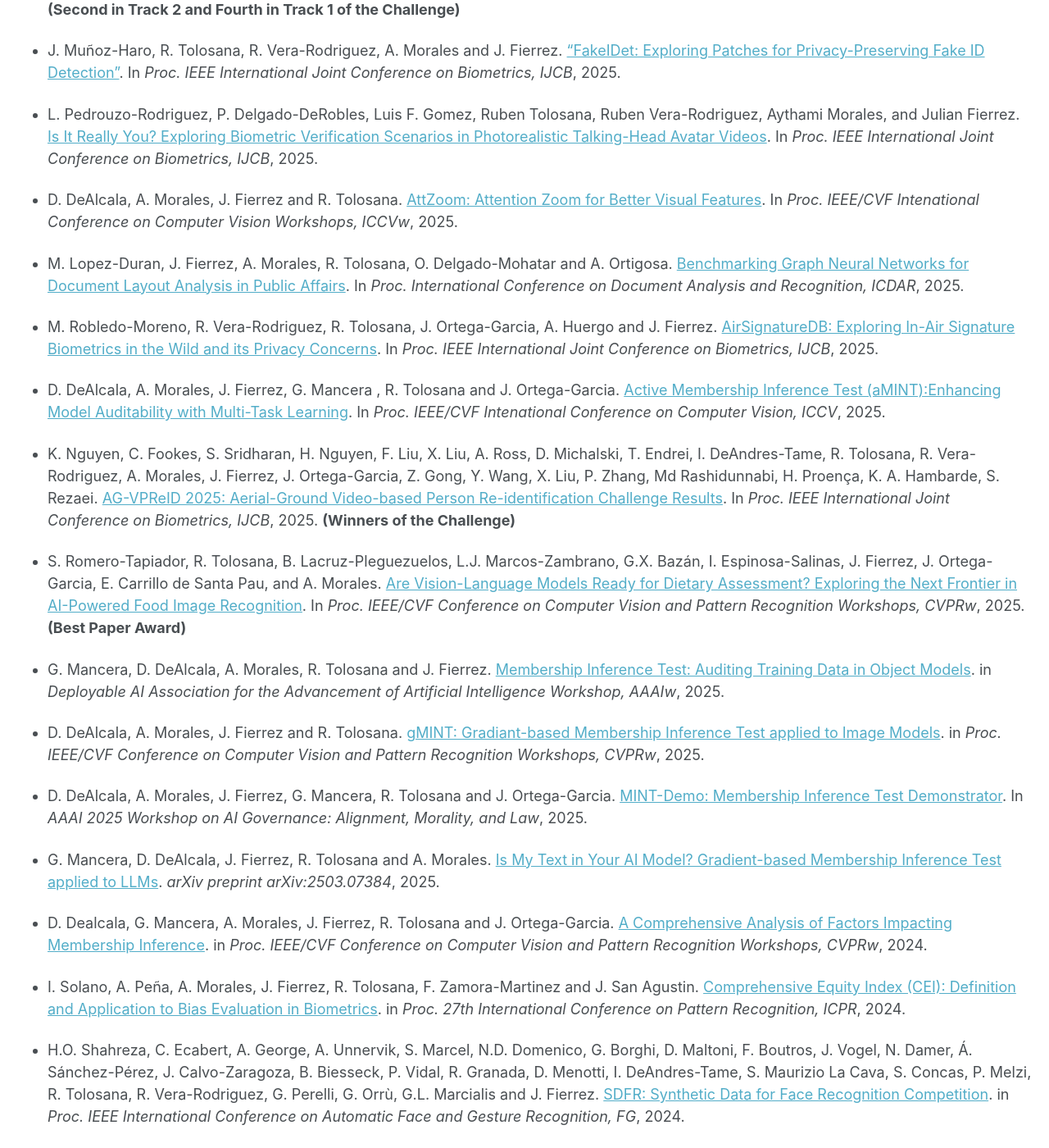
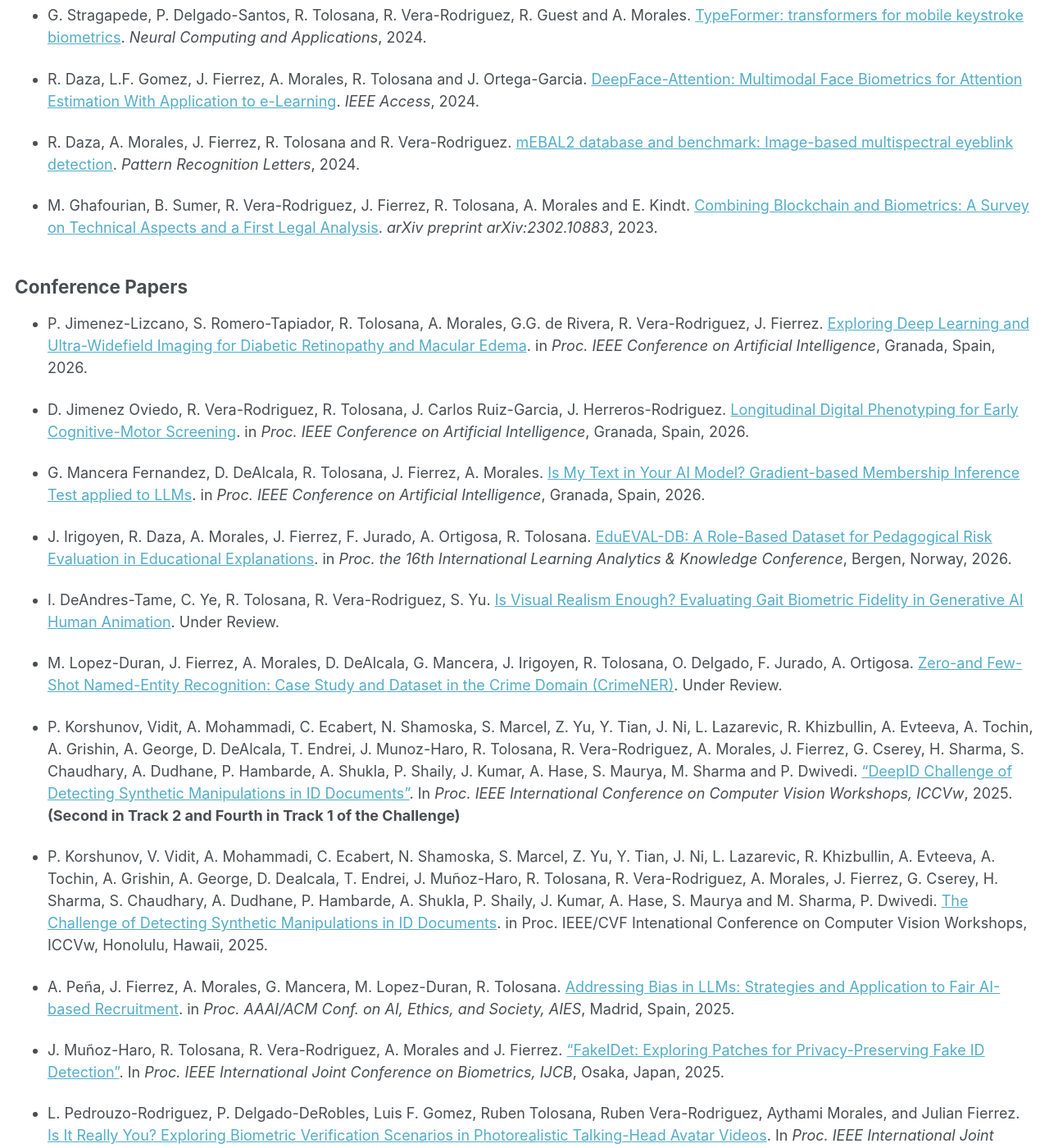
Before and after one commit to catedraeniauam/catedraeniauam.github.io, a Jekyll site: the page built from _pages/publications.md, in a window 1280 px wide and 1400 px high, scrolled down 1480 px. Shown: the whole window at 82% size. Built offline with Jekyll 4.4.1, drawn with Linux system fonts in a browser that asks for light colours; some of the changed text lies outside the part shown.

Commit message:
Añadimos multiples publicaciones y revistas

```diff
--- a/_pages/publications.md
+++ b/_pages/publications.md
@@ -7,6 +7,18 @@ author_profile: true
 
 Journal Articles
 -----
+
+- B. Biesseck, P. Vidal, L. Coelho, R. Granada, R. Tolosana, D. Menotti. <a href="https://ieeexplore.ieee.org/abstract/document/11345108">Are Synthetic Data As Good As Real Data For Recognizing Doppelgängers and Twins Faces?</a>. *IEEE Access*, 2026.
+
+- S. Romero-Tapiador, R. Tolosana, A. Morales, B. Lacruz-Pleguezuelos, S. Bosch Pastor, L.J. Marcos-Zambrano, G.X. Bazán, G. Freixer, R. Vera-Rodriguez, J. Fierrez, J. Ortega-Garcia, I. Espinosa-Salinas, E. Carrillo de Santa Pau. <a href="https://arxiv.org/abs/2409.08700">Personalized Weight Loss Management through Wearable Devices and Artificial Intelligence</a>. *Computers in Biology and Medicine*, minor revision.
+
+- I. Solano, J. Fierrez, A. Morales, A. Peña, R. Tolosana, F. Zamora-Martinez, J. San Agustin. <a href="https://arxiv.org/abs/2506.10564">Balancing Tails when Comparing Distributions: Comprehensive Equity Index (CEI) with Application to Bias Evaluation in Operational Face Biometrics</a>. *Pattern Recognition*, minor revision.
+
+- S. Romero-Tapiador, P. Rodriguez-Mier, M. Garrido-Rodriguez, R. Tolosana, A. Morales, J. Saez-Rodriguez. <a href="https://www.biorxiv.org/content/10.1101/2025.09.08.674873v1.abstract">ScAPE: A lightweight multitask learning baseline method to predict transcriptomic responses to perturbations</a>. *Bioinformatics*, under review.
+
+- P. Melzi, H. Otroshi Shahreza, C. Rathgeb, R. Tolosana, R. Vera-Rodriguez, J. Fierrez, S. Marcel, C. Busch. <a href="https://ieeexplore.ieee.org/abstract/document/11086598">Cancelable Biometrics with Soft-biometric Privacy Enhancement</a>. *IEEE Access*, 2025.
+
+- H. Otroshi Shahreza, P. Melzi, D. Osorio-Roig, C. Rathgeb, C. Busch, S. Marcel, R. Tolosana, R. Vera-Rodriguez. <a href="https://arxiv.org/abs/2302.13286">Benchmarking of Cancelable Biometrics for Deep Templates</a>. *EURASIP Journal on Image and Video Processing*, 2025.
 
 - J. Muñoz-Haro, R. Tolosana, J. Fierrez, R. Vera-Rodriguez, A. Morales. <a href="https://www.sciencedirect.com/science/article/pii/S1566253525010310">Privacy-Aware Detection of Fake Identity Documents: Methodology, Benchmark, and Improved Algorithms (FakeIDet2)</a>. *Information Fusion*, 2025.
 
@@ -33,22 +45,42 @@ Journal Articles
 Conference Papers
 -----
 
+- P. Jimenez-Lizcano, S. Romero-Tapiador, R. Tolosana, A. Morales, G.G. de Rivera, R. Vera-Rodriguez, J. Fierrez. <a href="https://arxiv.org/abs/2603.08235">Exploring Deep Learning and Ultra-Widefield Imaging for Diabetic Retinopathy and Macular Edema</a>. in *Proc. IEEE Conference on Artificial Intelligence*, Granada, Spain, 2026.
+
+- D. Jimenez Oviedo, R. Vera-Rodriguez, R. Tolosana, J. Carlos Ruiz-Garcia, J. Herreros-Rodriguez. <a href="">Longitudinal Digital Phenotyping for Early Cognitive-Motor Screening</a>. in *Proc. IEEE Conference on Artificial Intelligence*, Granada, Spain, 2026.
+
+- G. Mancera Fernandez, D. DeAlcala, R. Tolosana, J. Fierrez, A. Morales. <a href="https://arxiv.org/abs/2503.07384">Is My Text in Your AI Model? Gradient-based Membership Inference Test applied to LLMs</a>. in *Proc. IEEE Conference on Artificial Intelligence*, Granada, Spain, 2026.
+
+- J. Irigoyen, R. Daza, A. Morales, J. Fierrez, F. Jurado, A. Ortigosa, R. Tolosana. <a href="https://arxiv.org/abs/2602.15531">EduEVAL-DB: A Role-Based Dataset for Pedagogical Risk Evaluation in Educational Explanations</a>. in *Proc. the 16th International Learning Analytics & Knowledge Conference*, Bergen, Norway, 2026.
+
+- I. DeAndres-Tame, C. Ye, R. Tolosana, R. Vera-Rodriguez, S. Yu. <a href="https://arxiv.org/abs/2512.19275">Is Visual Realism Enough? Evaluating Gait Biometric Fidelity in Generative AI Human Animation</a>. Under Review.
+
+- M. Lopez-Duran, J. Fierrez, A. Morales, D. DeAlcala, G. Mancera, J. Irigoyen, R. Tolosana, O. Delgado, F. Jurado, A. Ortigosa. <a href="https://arxiv.org/abs/2603.02150">Zero-and Few-Shot Named-Entity Recognition: Case Study and Dataset in the Crime Domain (CrimeNER)</a>. Under Review.
+
 - P. Korshunov, Vidit, A. Mohammadi, C. Ecabert, N. Shamoska, S. Marcel, Z. Yu, Y. Tian, J. Ni, L. Lazarevic, R. Khizbullin, A. Evteeva, A. Tochin, A. Grishin, A. George, D. DeAlcala, T. Endrei, J. Munoz-Haro, R. Tolosana, R. Vera-Rodriguez, A. Morales, J. Fierrez, G. Cserey, H. Sharma, S. Chaudhary, A. Dudhane, P. Hambarde, A. Shukla, P. Shaily, J. Kumar, A. Hase, S. Maurya, M. Sharma and P. Dwivedi. <a href="https://publications.idiap.ch/attachments/papers/2025/Korshunov_ICCV_2025.pdf">"DeepID Challenge of Detecting Synthetic Manipulations in ID Documents"</a>. In *Proc. IEEE International Conference on Computer Vision Workshops, ICCVw*, 2025. **(Second in Track 2 and Fourth in Track 1 of the Challenge)**
 
-- J. Muñoz-Haro, R. Tolosana, R. Vera-Rodriguez, A. Morales and J. Fierrez. <a href="https://arxiv.org/abs/2504.07761">“FakeIDet: Exploring Patches for Privacy-Preserving Fake ID Detection”</a>. In *Proc. IEEE International Joint Conference on Biometrics, IJCB*, 2025.
+- P. Korshunov, V. Vidit, A. Mohammadi, C. Ecabert, N. Shamoska, S. Marcel, Z. Yu, Y. Tian, J. Ni, L. Lazarevic, R. Khizbullin, A. Evteeva, A. Tochin, A. Grishin, A. George, D. Dealcala, T. Endrei, J. Muñoz-Haro, R. Tolosana, R. Vera-Rodriguez, A. Morales, J. Fierrez, G. Cserey, H. Sharma, S. Chaudhary, A. Dudhane, P. Hambarde, A. Shukla, P. Shaily, J. Kumar, A. Hase, S. Maurya and M. Sharma, P. Dwivedi. <a href="https://openaccess.thecvf.com/ICCV2025_workshops/DeepID">The Challenge of Detecting Synthetic Manipulations in ID Documents</a>. in Proc. IEEE/CVF Intenational Conference on Computer Vision Workshops, ICCVw, Honolulu, Hawaii, 2025.
 
-- L. Pedrouzo-Rodriguez, P. Delgado-DeRobles, Luis F. Gomez, Ruben Tolosana, Ruben Vera-Rodriguez, Aythami Morales, and Julian Fierrez. <a href="https://arxiv.org/abs/2508.00748">Is It Really You? Exploring Biometric Verification Scenarios in Photorealistic Talking-Head Avatar Videos</a>. In *Proc. IEEE International Joint Conference on Biometrics, IJCB*, 2025.
+- A. Peña, J. Fierrez, A. Morales, G. Mancera, M. Lopez-Duran, R. Tolosana. <a href="https://ojs.aaai.org/index.php/AIES/article/view/36689">Addressing Bias in LLMs: Strategies and Application to Fair AI-based Recruitment</a>. in *Proc. AAAI/ACM Conf. on AI, Ethics, and Society, AIES*, Madrid, Spain, 2025.
 
-- D. DeAlcala, A. Morales, J. Fierrez and R. Tolosana. <a href="https://openaccess.thecvf.com/content/ICCV2025W/HCV/html/DeAlcala_AttZoom_Attention_Zoom_for_Better_Visual_Features_ICCVW_2025_paper.html">AttZoom: Attention Zoom for Better Visual Features</a>. In *Proc. IEEE/CVF Intenational Conference on Computer Vision Workshops, ICCVw*, 2025.
+- J. Muñoz-Haro, R. Tolosana, R. Vera-Rodriguez, A. Morales and J. Fierrez. <a href="https://arxiv.org/abs/2504.07761">“FakeIDet: Exploring Patches for Privacy-Preserving Fake ID Detection”</a>. In *Proc. IEEE International Joint Conference on Biometrics, IJCB*, Osaka, Japan, 2025.
+
+- L. Pedrouzo-Rodriguez, P. Delgado-DeRobles, Luis F. Gomez, Ruben Tolosana, Ruben Vera-Rodriguez, Aythami Morales, and Julian Fierrez. <a href="https://arxiv.org/abs/2508.00748">Is It Really You? Exploring Biometric Verification Scenarios in Photorealistic Talking-Head Avatar Videos</a>. In *Proc. IEEE International Joint Conference on Biometrics, IJCB*, Osaka, Japan, 2025.
+
+- D. DeAlcala, A. Morales, J. Fierrez and R. Tolosana. <a href="https://openaccess.thecvf.com/content/ICCV2025W/HCV/html/DeAlcala_AttZoom_Attention_Zoom_for_Better_Visual_Features_ICCVW_2025_paper.html">AttZoom: Attention Zoom for Better Visual Features</a>. In *Proc. IEEE/CVF Intenational Conference on Computer Vision Workshops, ICCVw*, Honolulu, Hawaii, 2025.
 
 - M. Lopez-Duran, J. Fierrez, A. Morales, R. Tolosana, O. Delgado-Mohatar and A. Ortigosa. <a href="https://arxiv.org/pdf/2505.14699?">Benchmarking Graph Neural Networks for
 Document Layout Analysis in Public Affairs</a>. In *Proc. International Conference on Document Analysis and Recognition, ICDAR*, 2025.
 
-- M. Robledo-Moreno, R. Vera-Rodriguez, R. Tolosana, J. Ortega-Garcia, A. Huergo and J. Fierrez. <a href="https://arxiv.org/pdf/2508.08502">AirSignatureDB: Exploring In-Air Signature Biometrics in the Wild and its Privacy Concerns</a>. In *Proc. IEEE International Joint Conference on Biometrics, IJCB*, 2025.
+- M. Robledo-Moreno, R. Vera-Rodriguez, R. Tolosana, J. Ortega-Garcia, A. Huergo and J. Fierrez. <a href="https://arxiv.org/pdf/2508.08502">AirSignatureDB: Exploring In-Air Signature Biometrics in the Wild and its Privacy Concerns</a>. In *Proc. IEEE International Joint Conference on Biometrics, IJCB*, Osaka, Japan, 2025.
 
 - D. DeAlcala, A. Morales, J. Fierrez, G. Mancera , R. Tolosana and J. Ortega-Garcia. <a href="https://openaccess.thecvf.com/content/ICCV2025/html/DeAlcala_Active_Membership_Inference_Test_aMINT_Enhancing_Model_Auditability_with_Multi-Task_ICCV_2025_paper.html">Active Membership Inference Test (aMINT):Enhancing Model Auditability with Multi-Task Learning</a>. In *Proc. IEEE/CVF Intenational Conference on Computer Vision, ICCV*, 2025.
 
-- K. Nguyen, C. Fookes, S. Sridharan, H. Nguyen, F. Liu, X. Liu, A. Ross, D. Michalski, T. Endrei, I. DeAndres-Tame, R. Tolosana, R. Vera-Rodriguez, A. Morales, J. Fierrez, J. Ortega-Garcia, Z. Gong, Y. Wang, X. Liu, P. Zhang, Md Rashidunnabi, H. Proença, K. A. Hambarde, S. Rezaei. <a href="https://arxiv.org/pdf/2506.22843">AG-VPReID 2025: Aerial-Ground Video-based Person Re-identification Challenge Results</a>. In *Proc. IEEE International Joint Conference on Biometrics, IJCB*, 2025. **(Winners of the Challenge)**
+- K. Nguyen, C. Fookes, S. Sridharan, H. Nguyen, F. Liu, X. Liu, A. Ross, D. Michalski, T. Endrei, I. DeAndres-Tame, R. Tolosana, R. Vera-Rodriguez, A. Morales, J. Fierrez, J. Ortega-Garcia, Z. Gong, Y. Wang, X. Liu, P. Zhang, Md Rashidunnabi, H. Proença, K. A. Hambarde, S. Rezaei. <a href="https://arxiv.org/pdf/2506.22843">AG-VPReID 2025: Aerial-Ground Video-based Person Re-identification Challenge Results</a>. In *Proc. IEEE International Joint Conference on Biometrics, IJCB*, Osaka, Japan, 2025. **(Winners of the Challenge)**
+
+- G. Mancera, A. Morales, J. Fierrez, R. Tolosana, A. Peña, M. Lopez-Duran, F. Jurado, A. Ortigosa. PBa-LLM: Privacy- and Bias-aware NLP using Named-Entity Recognition (NER). in *IAPR Intl. Conf. on Document Analysis and Recognition Workshops, ICDARw*, Wuhan, China, September 2025.
+
+- S. Jain, S.L. Ahier, P. Melzi, R. Tolosana, R. Vera-Rodriguez, C. Rathgeb. <a href="https://ieeexplore.ieee.org/abstract/document/11358294/">GANDiffKids: Benchmarking Face Recognition for Children on Synthetic Data</a>. in *Proc. International Conference of the Biometrics Special Interest Group, BIOSIG*, Darmstadt, Germany, 2025.
 
 - S. Romero-Tapiador, R. Tolosana, B. Lacruz-Pleguezuelos, L.J. Marcos-Zambrano, G.X. Bazán, I. Espinosa-Salinas, J. Fierrez, J. Ortega-Garcia, E. Carrillo de Santa Pau, and A. Morales. <a href="https://openaccess.thecvf.com/content/CVPR2025W/MTF/html/Romero-Tapiador_Are_Vision-Language_Models_Ready_for_Dietary_Assessment_Exploring_the_Next_CVPRW_2025_paper.html">Are Vision-Language Models Ready for Dietary Assessment? Exploring the Next Frontier in AI-Powered Food Image Recognition</a>. In *Proc. IEEE/CVF Conference on Computer Vision and Pattern Recognition Workshops, CVPRw*, 2025. **(Best Paper Award)**
 
@@ -58,7 +90,7 @@ Document Layout Analysis in Public Affairs</a>. In *Proc. International Conferen
 
 - D. DeAlcala, A. Morales, J. Fierrez, G. Mancera, R. Tolosana and J. Ortega-Garcia. <a href="https://aigovernance.github.io/" target="_blank">MINT-Demo: Membership Inference Test Demonstrator</a>. In *AAAI 2025 Workshop on AI Governance: Alignment, Morality, and Law*, 2025.
 
-- G. Mancera, D. DeAlcala, J. Fierrez, R. Tolosana and A. Morales. <a href="https://arxiv.org/abs/2503.07384" target="_blank">Is My Text in Your AI Model? Gradient-based Membership Inference Test applied to LLMs</a>. *arXiv preprint arXiv:2503.07384*, 2025.
+<!-- - G. Mancera, D. DeAlcala, J. Fierrez, R. Tolosana and A. Morales. <a href="https://arxiv.org/abs/2503.07384" target="_blank">Is My Text in Your AI Model? Gradient-based Membership Inference Test applied to LLMs</a>. *arXiv preprint arXiv:2503.07384*, 2025. -->
 
 - D. Dealcala, G. Mancera, A. Morales, J. Fierrez, R. Tolosana and J. Ortega-Garcia. <a href="https://ieeexplore.ieee.org/document/10678207" target="_blank">A Comprehensive Analysis of Factors Impacting Membership Inference</a>. in *Proc. IEEE/CVF Conference on Computer Vision and Pattern Recognition Workshops, CVPRw*, 2024.
 
```
